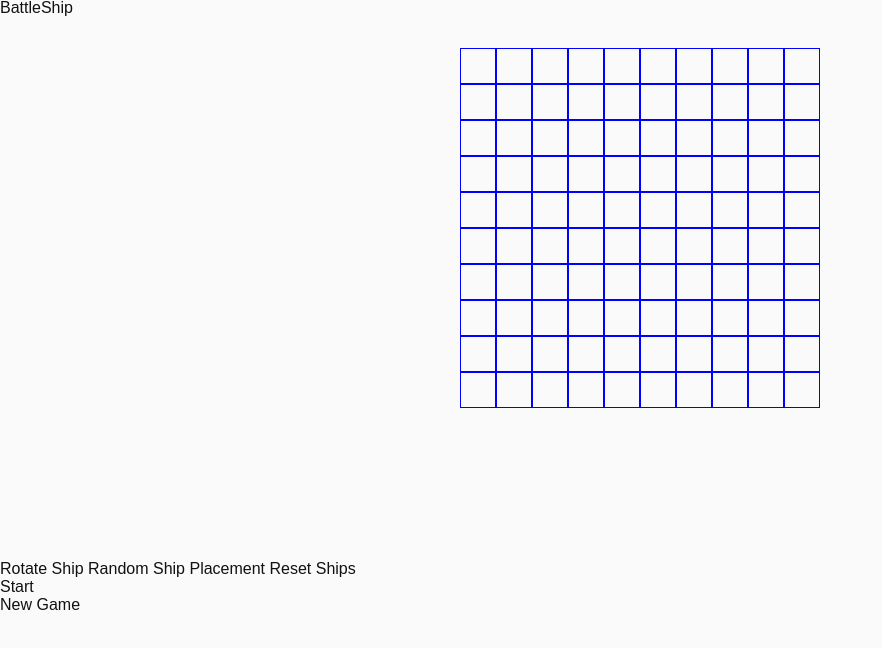
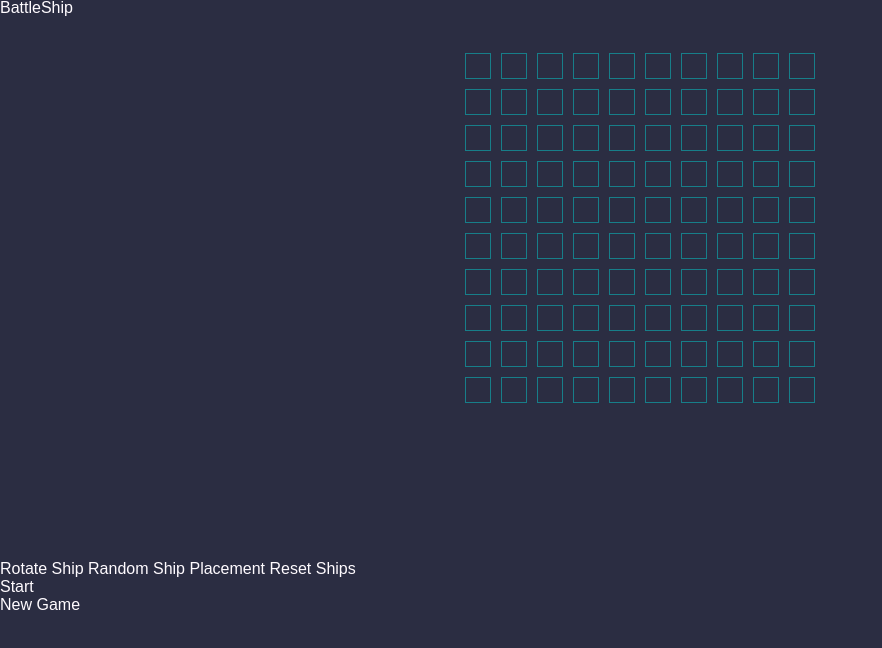
Before and after one commit to peter-abah/battleship, a website built with webpack: page src/index.html in a window 1280 px wide. Shown: the whole page, without its empty margins (0-882 px from the left). Built offline with nearby package versions, Linux system fonts and the light colour scheme; what pubsub-js would draw is missing.

Commit message:
Change some css color variables

```diff
--- a/src/scss/base/_variables.scss
+++ b/src/scss/base/_variables.scss
@@ -1,11 +1,19 @@
 :root {
-  --color-bg: #fafafa;
-  --color-primary: #111;
-  --color-cell-border: blue;
-  --color-ship: #333;
-  --color-cell-attacked: red;
-  --color-cell-sunk: green;
-  --color-cell-attacked-ship: purple;
+  --color-bg: #2b2d42ff;
+  --color-primary: #fffbffff;
+  --color-cell-border: #177e89ff;
+  --color-ship: #070707;
+  --color-cell-attacked: #177e89ff;
+  --color-cell-sunk-ship: darkgreen;
+  --color-cell-attacked-ship: #9b1d20ff;
+  --color-btn: #9b1d20ff;
+
+  --space-cadet: #2b2d42ff;
+  --ruby-red: #9b1d20ff;
+  --metallic-seaweed: #177e89ff;
+  --snow: #fffbffff;
+  --hookers-green: #496f5dff;
+  --olive-dart: #423B0B;
 
   --font: sans-serif;
 }
--- a/src/scss/components/_board-cell.scss
+++ b/src/scss/components/_board-cell.scss
@@ -1,4 +1,5 @@
 .board__cell {
+  margin: 15%;
   border: 1px solid var(--color-cell-border);
 
   &--ship {
```
